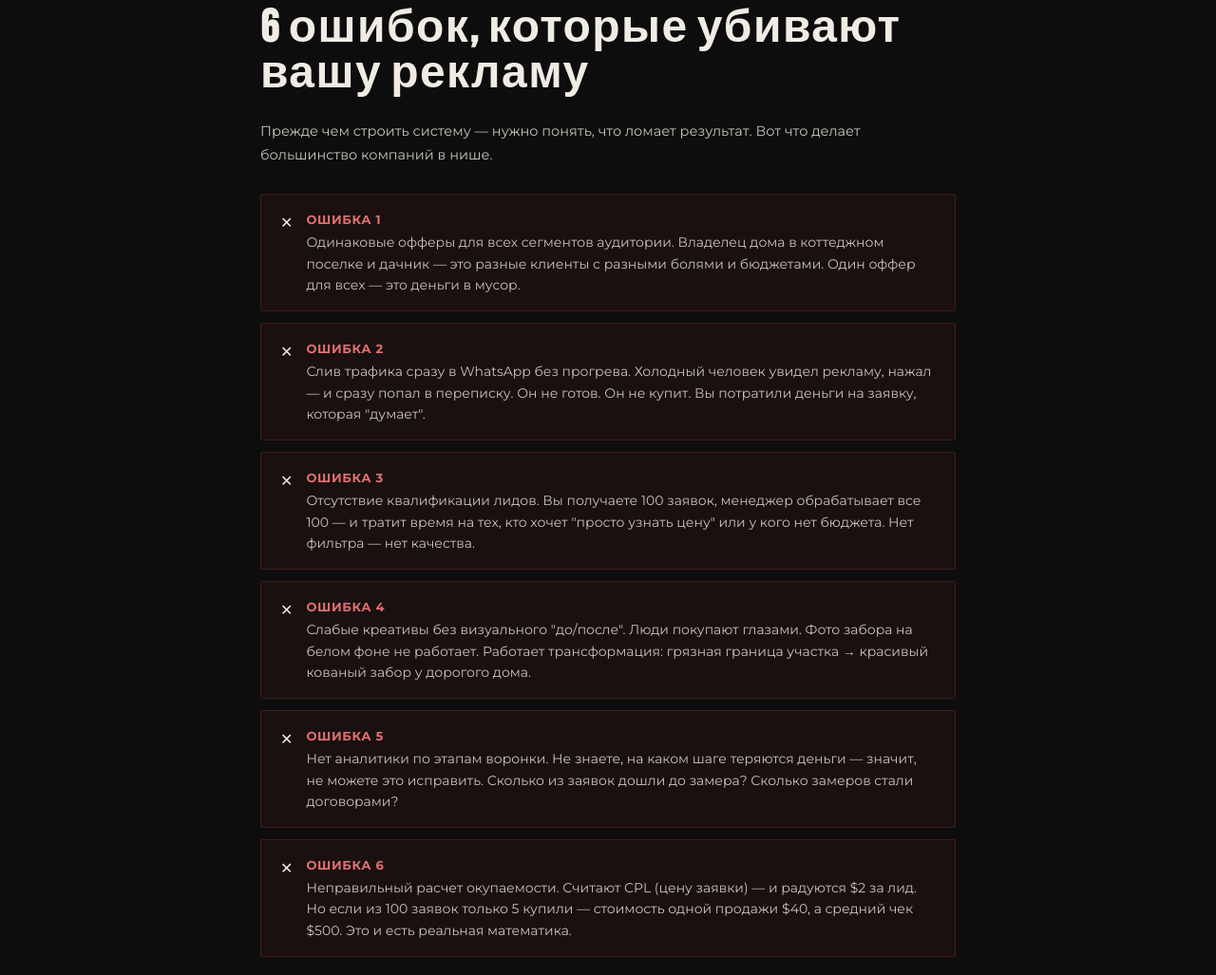
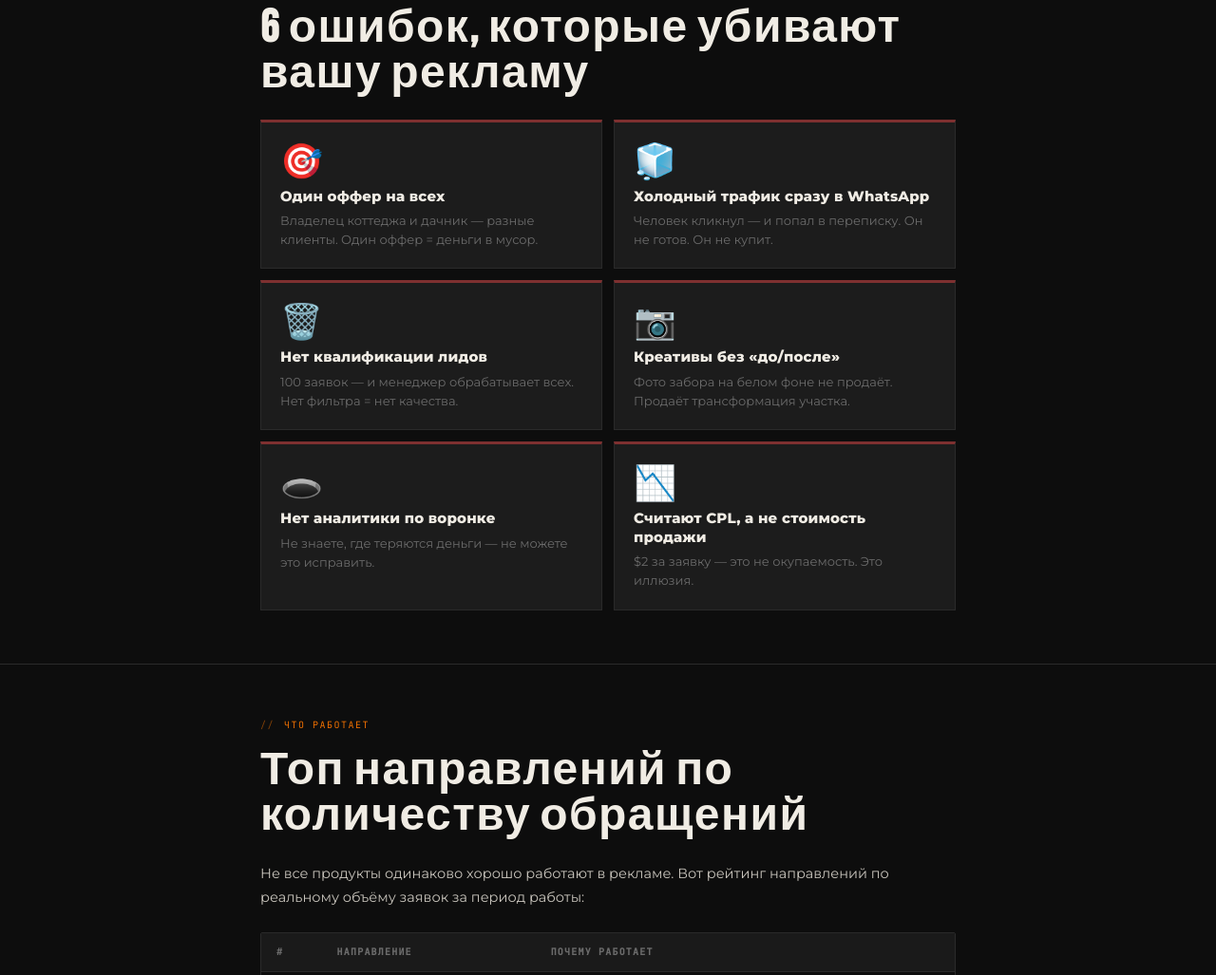
Before and after one commit to srg-lago-bot/100gates, a plain HTML site: page index.html in a window 1280 px wide. Shown: the part 2360-3387 px from the top of the page at 95% size. Drawn offline with Linux system fonts and the light colour scheme.

Commit message:
Update index.html

```diff
--- a/index.html
+++ b/index.html
@@ -323,43 +323,53 @@
   .step-body h3 { margin-bottom: 6px; }
   .step-body p { margin-bottom: 0; font-size: 14px; }
 
-  /* ─── ERROR BLOCK ─── */
+   /* ─── ERROR BLOCK ─── */
   .errors {
-    display: flex;
-    flex-direction: column;
+    display: grid;
+    grid-template-columns: 1fr 1fr;
     gap: 12px;
   }
 
   .error-item {
+    background: var(--card);
+    border: 1px solid var(--border);
+    border-top: 3px solid rgba(224,68,68,0.5);
+    padding: 22px 20px 20px;
     display: flex;
-    gap: 14px;
-    align-items: flex-start;
-    background: rgba(224,68,68,0.06);
-    border: 1px solid rgba(224,68,68,0.2);
-    padding: 16px 20px;
-    border-radius: 2px;
+    flex-direction: column;
+    gap: 10px;
+    transition: border-color 0.2s;
   }
 
-  .error-icon {
-    font-size: 16px;
-    flex-shrink: 0;
-    margin-top: 1px;
+  .error-item:hover {
+    border-top-color: var(--red);
+  }
+
+  .error-emoji {
+    font-size: 36px;
+    line-height: 1;
+    display: block;
+    filter: grayscale(0.1);
+  }
+
+  .error-text strong {
+    display: block;
+    font-size: 15px;
+    font-weight: 800;
+    color: var(--white);
+    margin-bottom: 6px;
+    line-height: 1.3;
+    letter-spacing: 0.01em;
   }
 
   .error-text {
-    font-size: 14px;
-    color: var(--text);
-    line-height: 1.6;
+    font-size: 13px;
+    color: var(--gray);
+    line-height: 1.55;
   }
 
-  .error-text strong {
-    color: #e07070;
-    display: block;
-    font-size: 13px;
-    margin-bottom: 2px;
-    font-weight: 700;
-    text-transform: uppercase;
-    letter-spacing: 0.05em;
+  @media (max-width: 600px) {
+    .errors { grid-template-columns: 1fr; }
   }
 
   /* ─── CAMPAIGN TABLE ─── */
@@ -935,51 +945,57 @@ src="https://www.facebook.com/tr?id=1009191060704442&ev=PageView&noscript=1"
   <div class="container">
     <div class="section-tag">Ошибки</div>
     <h2>6 ошибок, которые убивают вашу рекламу</h2>
-    <p style="margin-bottom:28px;">Прежде чем строить систему — нужно понять, что ломает результат. Вот что делает большинство компаний в нише.</p>
 
     <div class="errors">
+
       <div class="error-item">
-        <div class="error-icon">✕</div>
+        <div class="error-emoji">🎯</div>
         <div class="error-text">
-          <strong>Ошибка 1</strong>
-          Одинаковые офферы для всех сегментов аудитории. Владелец дома в коттеджном поселке и дачник — это разные клиенты с разными болями и бюджетами. Один оффер для всех — это деньги в мусор.
+          <strong>Один оффер на всех</strong>
+          Владелец коттеджа и дачник — разные клиенты. Один оффер = деньги в мусор.
         </div>
       </div>
+
       <div class="error-item">
-        <div class="error-icon">✕</div>
+        <div class="error-emoji">🧊</div>
         <div class="error-text">
-          <strong>Ошибка 2</strong>
-          Слив трафика сразу в WhatsApp без прогрева. Холодный человек увидел рекламу, нажал — и сразу попал в переписку. Он не готов. Он не купит. Вы потратили деньги на заявку, которая "думает".
+          <strong>Холодный трафик сразу в WhatsApp</strong>
+          Человек кликнул — и попал в переписку. Он не готов. Он не купит.
         </div>
       </div>
+
       <div class="error-item">
-        <div class="error-icon">✕</div>
+        <div class="error-emoji">🗑️</div>
         <div class="error-text">
-          <strong>Ошибка 3</strong>
-          Отсутствие квалификации лидов. Вы получаете 100 заявок, менеджер обрабатывает все 100 — и тратит время на тех, кто хочет "просто узнать цену" или у кого нет бюджета. Нет фильтра — нет качества.
+          <strong>Нет квалификации лидов</strong>
+          100 заявок — и менеджер обрабатывает всех. Нет фильтра = нет качества.
         </div>
       </div>
+
       <div class="error-item">
-        <div class="error-icon">✕</div>
+        <div class="error-emoji">📷</div>
         <div class="error-text">
-          <strong>Ошибка 4</strong>
-          Слабые креативы без визуального "до/после". Люди покупают глазами. Фото забора на белом фоне не работает. Работает трансформация: грязная граница участка → красивый кованый забор у дорогого дома.
+          <strong>Креативы без «до/после»</strong>
+          Фото забора на белом фоне не продаёт. Продаёт трансформация участка.
         </div>
       </div>
+
       <div class="error-item">
-        <div class="error-icon">✕</div>
+        <div class="error-emoji">🕳️</div>
         <div class="error-text">
-          <strong>Ошибка 5</strong>
-          Нет аналитики по этапам воронки. Не знаете, на каком шаге теряются деньги — значит, не можете это исправить. Сколько из заявок дошли до замера? Сколько замеров стали договорами?
+          <strong>Нет аналитики по воронке</strong>
+          Не знаете, где теряются деньги — не можете это исправить.
         </div>
       </div>
+
       <div class="error-item">
-        <div class="error-icon">✕</div>
+        <div class="error-emoji">📉</div>
         <div class="error-text">
-          <strong>Ошибка 6</strong>
-          Неправильный расчет окупаемости. Считают CPL (цену заявки) — и радуются $2 за лид. Но если из 100 заявок только 5 купили — стоимость одной продажи $40, а средний чек $500. Это и есть реальная математика.
+          <strong>Считают CPL, а не стоимость продажи</strong>
+          $2 за заявку — это не окупаемость. Это иллюзия.
         </div>
       </div>
+
     </div>
   </div>
 </section>
```
